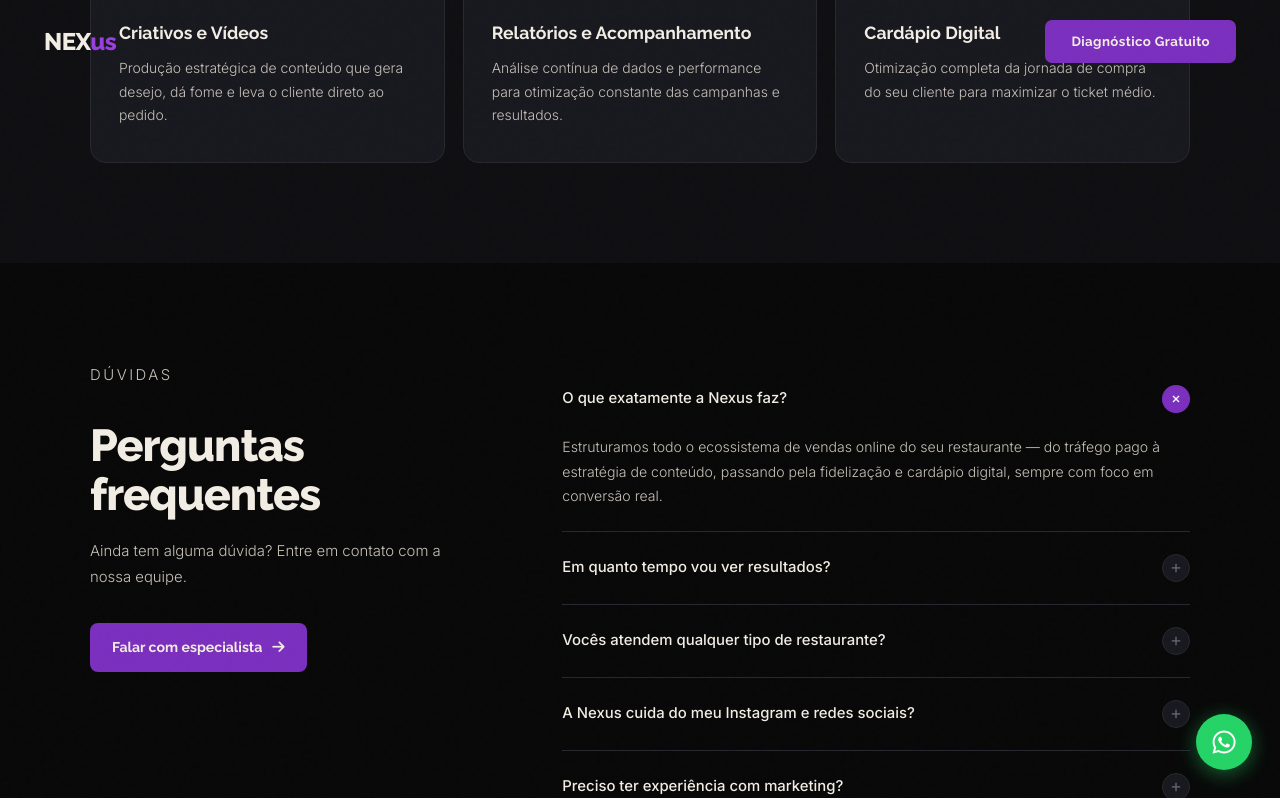
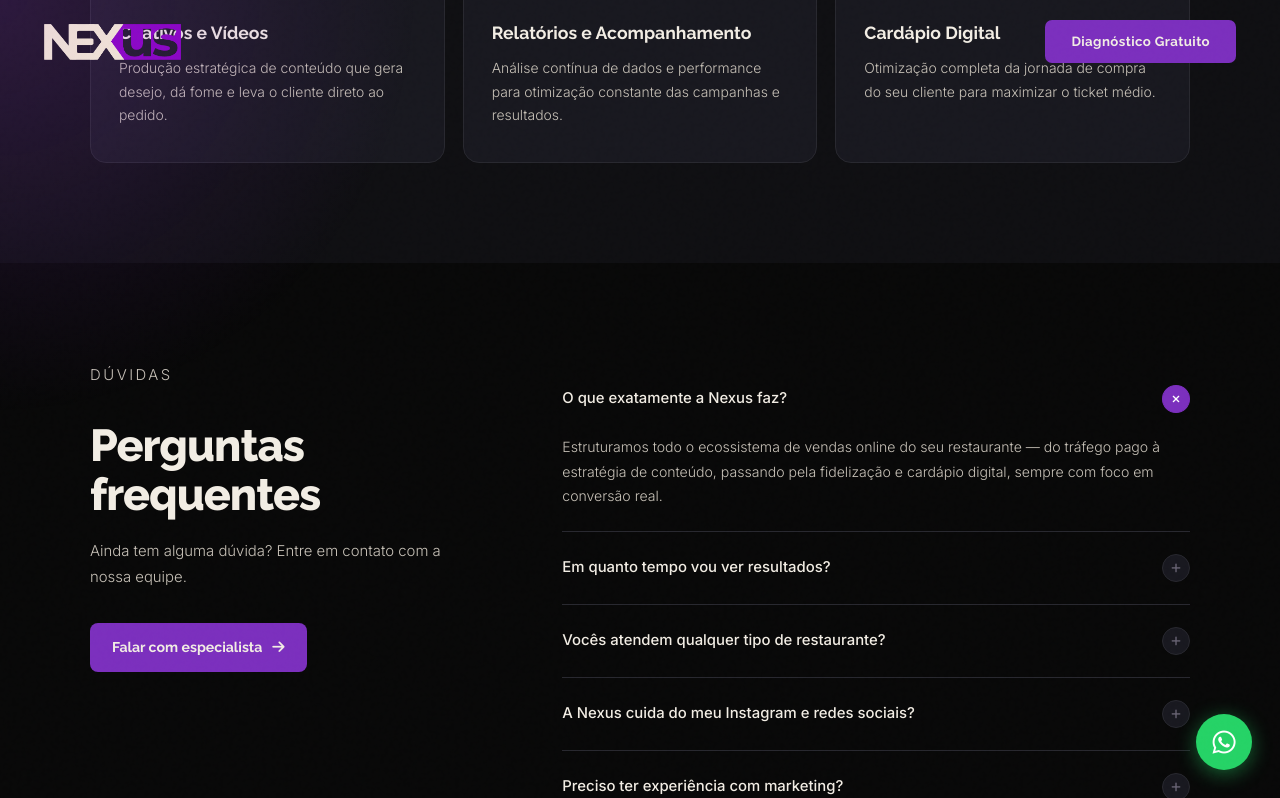
Before and after one commit to chriszawa/teste-da-LP, a website: page public/index.html in a window 1280 px wide. Both pictures are taken after a click on the element "O que exatamente a Nexus faz?". Shown: the part 4524-5322 px from the top of the page. Drawn offline with Linux system fonts and the light colour scheme.

Commit message:
luz interativa, logo real e favicon atualizados
- spotlight roxo com movimento orgânico seguindo o cursor
- luz reativa nos cards ao hover
- logo real da Nexus no navbar, footer e admin
- favicon atualizado

```diff
--- a/public/app.js
+++ b/public/app.js
@@ -205,8 +205,80 @@ function initLeadForm() {
   });
 }
 
+function initMouseLight() {
+  if (window.matchMedia("(pointer: coarse)").matches) return;
+
+  const light = document.createElement("div");
+  light.id = "mouse-light";
+  document.body.appendChild(light);
+
+  let targetX = window.innerWidth / 2;
+  let targetY = window.innerHeight / 2;
+  let currentX = targetX;
+  let currentY = targetY;
+  let visible = false;
+  let t = 0;
+
+  document.addEventListener("mousemove", (e) => {
+    targetX = e.clientX;
+    targetY = e.clientY;
+    if (!visible) {
+      currentX = targetX;
+      currentY = targetY;
+      light.style.opacity = "1";
+      visible = true;
+    }
+  });
+
+  document.addEventListener("mouseleave", () => { light.style.opacity = "0"; });
+  document.addEventListener("mouseenter", () => { light.style.opacity = "1"; });
+
+  (function animate() {
+    t += 0.004;
+
+    // Segue o mouse suavemente
+    currentX += (targetX - currentX) * 0.06;
+    currentY += (targetY - currentY) * 0.06;
+
+    // Deriva orgânica: múltiplas frequências criam movimento não repetitivo
+    const driftX = Math.sin(t * 1.3) * 55 + Math.cos(t * 0.6) * 30 + Math.sin(t * 2.1) * 12;
+    const driftY = Math.cos(t * 1.0) * 45 + Math.sin(t * 0.8) * 35 + Math.cos(t * 1.8) * 18;
+
+    light.style.setProperty("--x", (currentX + driftX) + "px");
+    light.style.setProperty("--y", (currentY + driftY) + "px");
+
+    requestAnimationFrame(animate);
+  })();
+
+  // Luz reativa nos cards
+  const cardSelectors = [
+    ".testimonial-card",
+    ".service-card",
+    ".stat-box",
+    ".form-card",
+    ".pillar-row",
+    ".step-item",
+  ].join(", ");
+
+  document.querySelectorAll(cardSelectors).forEach((card) => {
+    card.classList.add("reactive-card");
+
+    card.addEventListener("mousemove", (e) => {
+      const rect = card.getBoundingClientRect();
+      card.style.setProperty("--card-x", (e.clientX - rect.left) + "px");
+      card.style.setProperty("--card-y", (e.clientY - rect.top) + "px");
+    });
+
+    card.addEventListener("mouseleave", () => {
+      card.style.setProperty("--card-x", "-9999px");
+      card.style.setProperty("--card-y", "-9999px");
+    });
+  });
+}
+
 initNavbarScroll();
 initReveal();
 initFaqAccordion();
 initSmoothScroll();
 initLeadForm();
+initMouseLight();
--- a/public/index.html
+++ b/public/index.html
@@ -8,7 +8,7 @@
       name="description"
       content="Marketing para restaurantes com foco em vendas. Diagnóstico gratuito e estratégia validada no nicho gastronômico."
     />
-    <link rel="icon" href="/favicon.svg" type="image/svg+xml" />
+    <link rel="icon" href="/favicon.png" type="image/png" />
 
     <link
       href="https://fonts.googleapis.com/css2?family=Raleway:wght@400;700;800&family=Inter:wght@300;400;500&display=swap"
@@ -27,7 +27,7 @@
     <!-- NAVBAR -->
     <nav id="navbar">
       <a href="#" class="nav-logo" aria-label="Nexus">
-        <span class="nex">NEX</span><span class="us">us</span>
+        <img src="/logo-nexus.png" alt="Nexus" height="36" style="display:block;" />
       </a>
       <a href="#form-section" class="nav-cta">Diagnóstico Gratuito</a>
     </nav>
@@ -550,7 +550,7 @@
     <footer>
       <div class="footer-inner">
         <div class="footer-logo">
-          <span class="nex">NEX</span><span class="us">us</span>
+          <img src="/logo-nexus.png" alt="Nexus" height="30" style="display:block;" />
         </div>
         <div class="footer-links">
           <a href="#form-section">Diagnóstico Gratuito</a>
--- a/public/styles.css
+++ b/public/styles.css
@@ -1017,6 +1017,34 @@ footer {
   display: none !important;
 }
 
+#mouse-light {
+  position: fixed;
+  inset: 0;
+  pointer-events: none;
+  z-index: 9997;
+  opacity: 0;
+  transition: opacity 0.6s ease;
+  --x: 50vw;
+  --y: 50vh;
+  background: radial-gradient(
+    650px circle at var(--x) var(--y),
+    rgba(155, 63, 222, 0.22),
+    rgba(123, 47, 190, 0.07) 45%,
+    transparent 65%
+  );
+}
+
+.reactive-card {
+  --card-x: -9999px;
+  --card-y: -9999px;
+  background-image: radial-gradient(
+    300px circle at var(--card-x) var(--card-y),
+    rgba(155, 63, 222, 0.22),
+    transparent 70%
+  ) !important;
+  transition: background 0.1s, border-color 0.25s, transform 0.25s, box-shadow 0.25s;
+}
+
 .whatsapp-float {
   position: fixed;
   bottom: 28px;
```
Also changed, not shown: public/admin.html (+3 -3 lines), public/favicon.png (added), public/logo-nexus.png (added).
